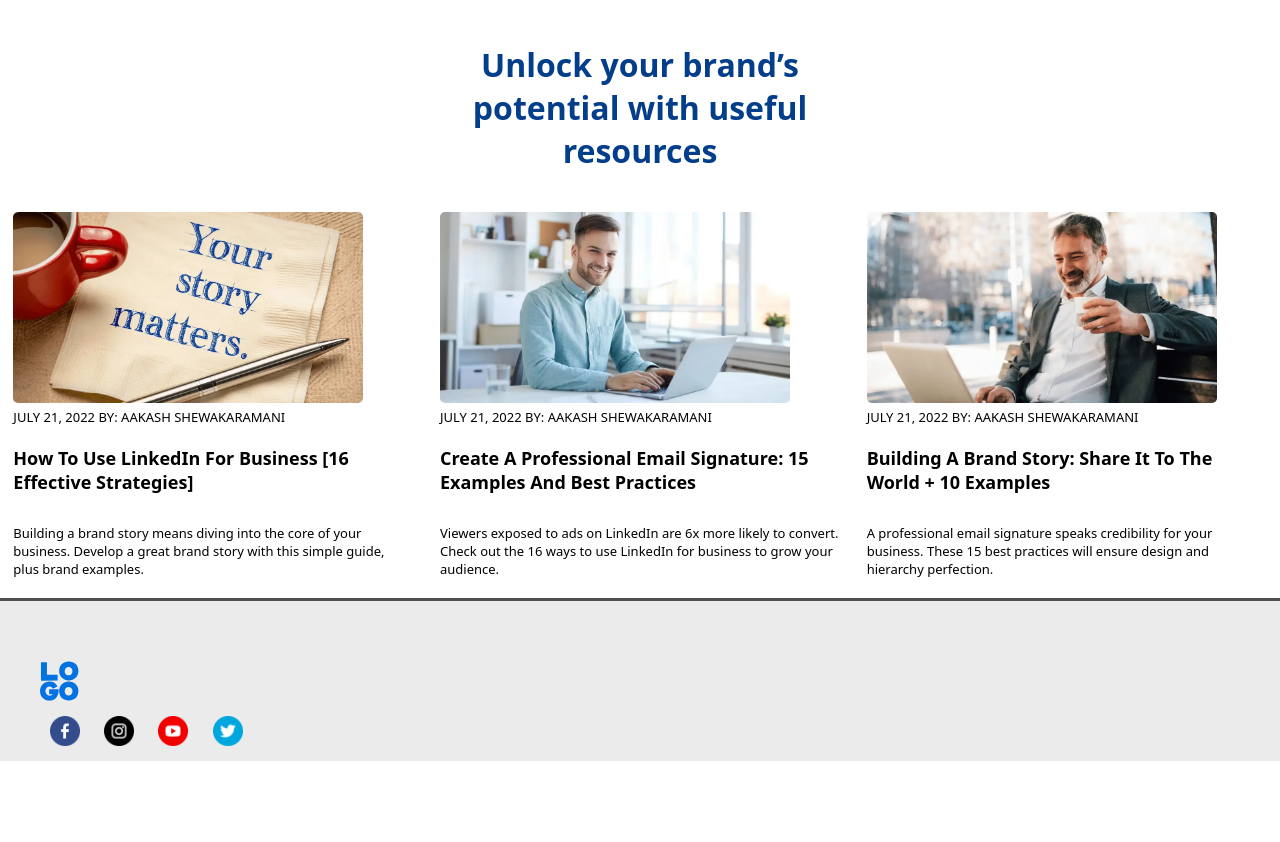
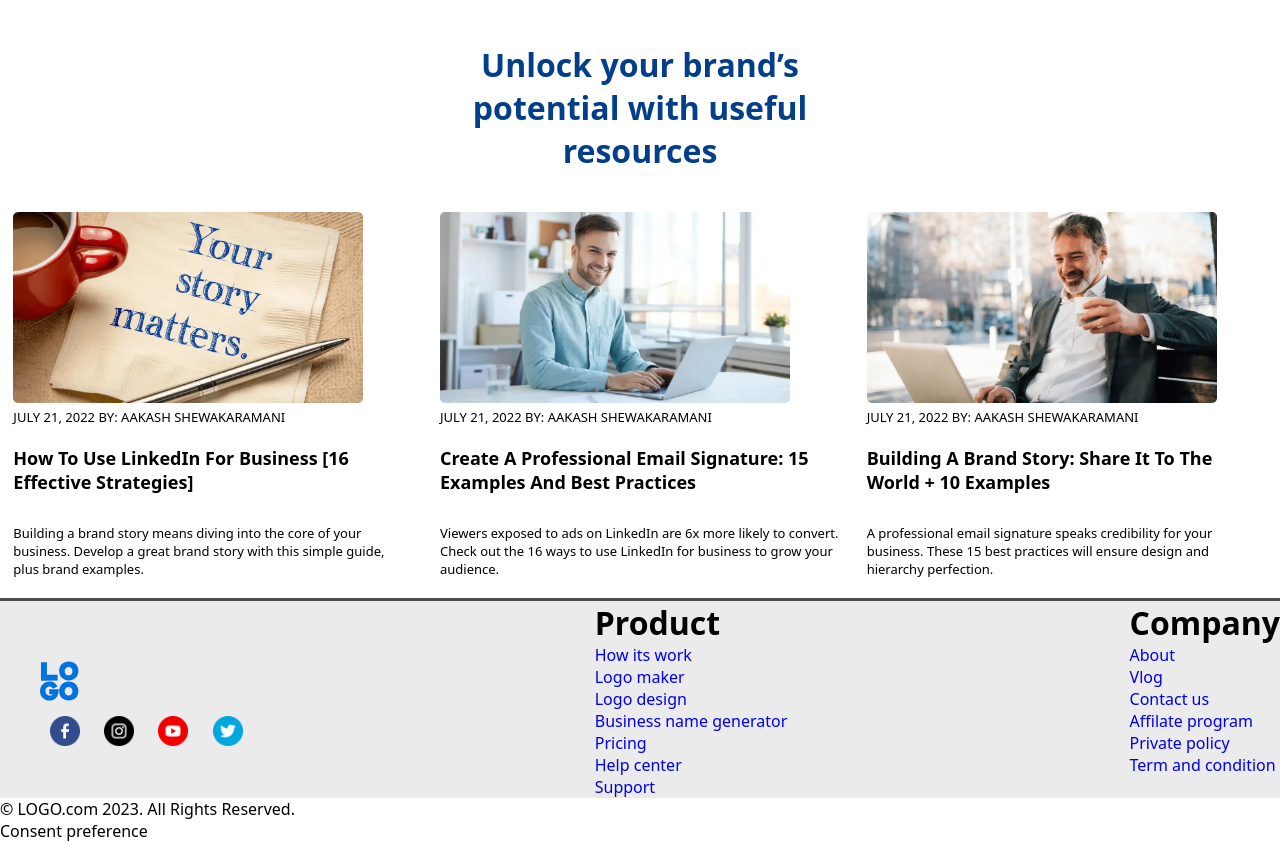
Before and after one commit to Ishachttri/logos, a plain HTML site: page index.html in a window 1280 px wide. Shown: the part 4616-5458 px from the top of the page. Before the commit the page ends 5377 px from the top, so only its background shows below. Drawn offline with Linux system fonts and the light colour scheme.

Commit message:
git foooter is going to completed

```diff
--- a/index.html
+++ b/index.html
@@ -259,6 +259,43 @@
                     </a>
                 </div>
             </div>
+            <div class="box-2">
+                <ul>
+                    <li>
+                        <h1>Product</h1>
+                    </li>
+                    <li><a href="#">How its work</a></li>
+                    <li><a href="#">Logo maker</a></li>
+                    <li><a href="#">Logo design</a></li>
+                    <li><a href="#">Business name generator</a></li>
+                    <li><a href="#">Pricing</a></li>
+                    <li><a href="#">Help center</a></li>
+                    <li><a href="#">Support</a></li>
+                </ul>
+            </div>
+            <div class="box-3">
+                <ul>
+                    <li>
+                        <h1>Company</h1>
+                    </li>
+                    <li><a href="#">About</a></li>
+                    <li><a href="#">Vlog </a></li>
+                    <li><a href="#">Contact us</a></li>
+                    <li><a href="#">Affilate program</a></li>
+                    <li><a href="#">Private policy</a></li>
+                    <li><a href="#">Term and condition</a></li>
+                </ul>
+            </div>
+        </div>
+        <div class="last-foot">
+            <div class="box-4">
+                <p>© LOGO.com 2023. All Rights Reserved.</p>
+            </div>
+            <div class="box-5">
+                <p>Consent preference</p>
+            </div>
+        </div>
+    </footer>
 
 
 
```
